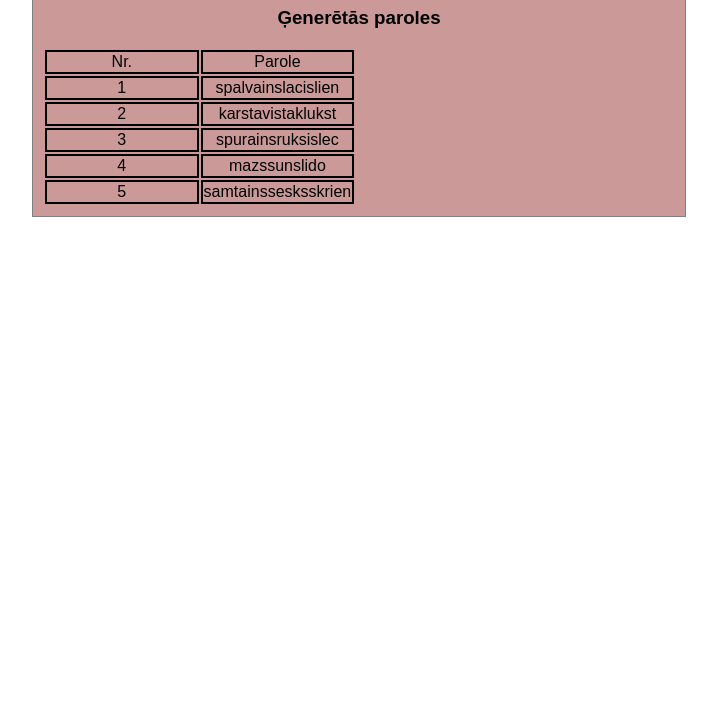
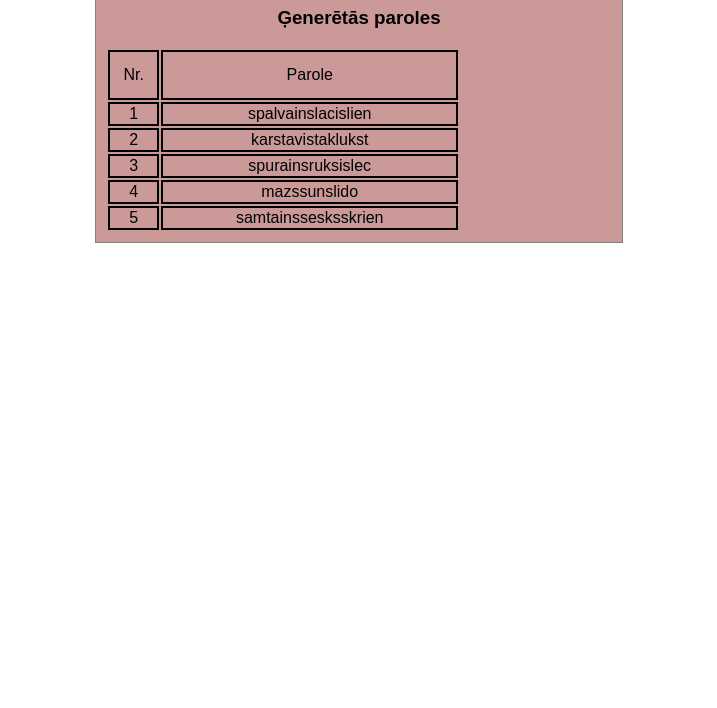
Before and after one commit to skolotaja/paroluGenerators, a plain HTML site: page index.html in a window 1280 px wide. Shown: the part 92-800 px from the top of the page, without its empty margins (281-998 px from the left). Drawn offline with Linux system fonts and the light colour scheme.

Commit message:
noformejums

```diff
--- a/style.css
+++ b/style.css
@@ -5,13 +5,18 @@
   background: rgb(204, 153, 153);
   margin-left:auto;
   margin-right:auto;
-  width: 50%;
+  width: 40%;
   padding:10px;
   font-family: sans-serif;
   text-align: center;
 }
-.table,thead,td
+table{
+    width: 70%;
+}
+thead{
+    height: 50px;
+}
+thead,td
 {
-    width: 50%;
     border: 2px solid black;
 }
```
